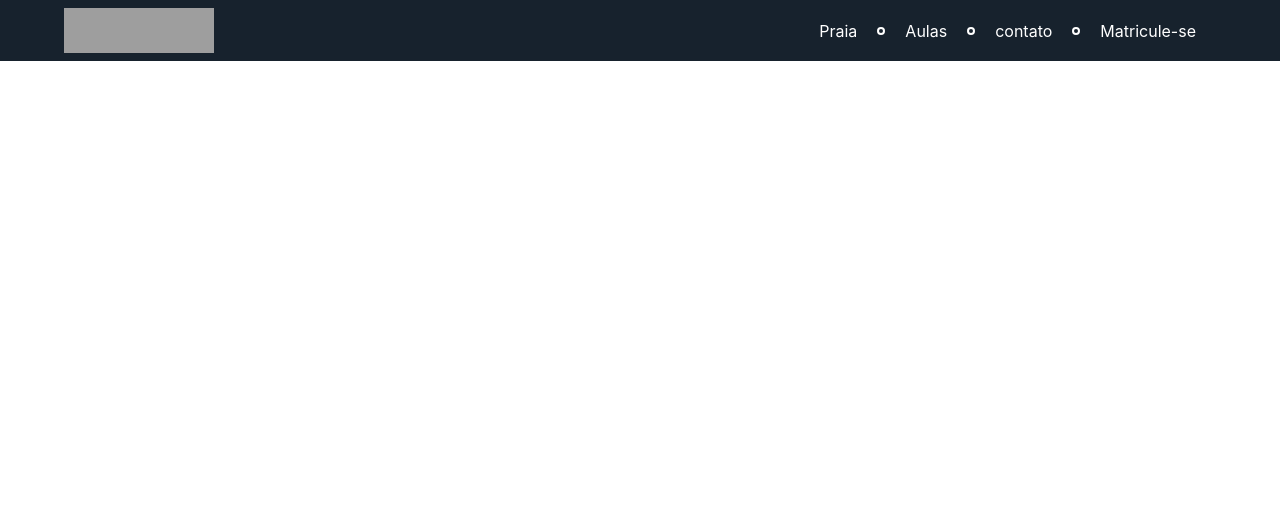
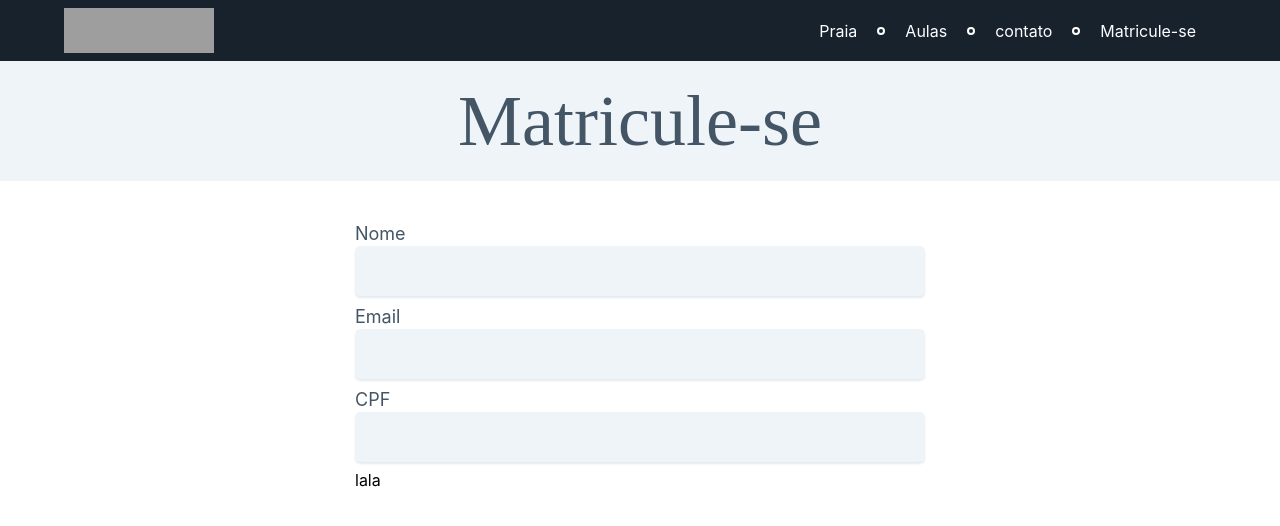
Before and after one commit to lucas-chave/project-surfbot-ui-origamid, a React (Create React App) app in the folder surfbot-origamid/: page /register in a window 1280 px wide. Shown: the top 526 px of the page. Built offline with nearby package versions, Linux system fonts and the light colour scheme; grey boxes are pictures that could not be loaded.

Commit message:
addign first form register

```diff
--- /dev/null
+++ b/surfbot-origamid/src/components/FormRegister.jsx
@@ -0,0 +1,66 @@
+import React from 'react';
+import styled from 'styled-components';
+
+function FormRegister() {
+  return (
+    <Container>
+      <ContainerForm>
+        <form>
+          <div>
+            <label>Nome</label>
+            <input type="text" />
+          </div>
+          <div>
+            <label>Email</label>
+            <input type="text" />
+          </div>
+          <div>
+            <label>CPF</label>
+            <input type="number" />
+          </div>
+          <MethodPayment>
+            lala
+          </MethodPayment>
+        </form>
+      </ContainerForm>
+    </Container>
+  )
+}
+
+const Container = styled.div`
+  display: flex;
+  justify-content: space-around;
+  align-items: center;
+  margin-top: 32px;
+`;
+
+const ContainerForm = styled.div`
+  display: flex;
+  flex-direction: column;
+  justify-content: center;
+
+  div {
+    display: flex;
+    flex-direction: column;
+    margin: 8px 0;
+  }
+  label {
+    font-size: 18px;
+    line-height: 25px;
+    color: #445566;
+  }
+  input {
+    width: 570px;
+    height: 50px;
+    background: #EFF4F9;
+    box-shadow: 0px 2px 2px rgba(187, 204, 221, 0.4);
+    border-radius: 5px;
+    border: none;
+  }
+`;
+
+const MethodPayment = styled.div`
+  display: flex;
+`;
+
+export default FormRegister;
--- a/surfbot-origamid/src/components/SubHeader.jsx
+++ b/surfbot-origamid/src/components/SubHeader.jsx
@@ -1,9 +1,28 @@
 import React from 'react';
+import styled from 'styled-components';
 
 function SubHeader() {
   return (
-    <div>Matricule-se</div>
+    <Container>
+      <Div>Matricule-se</Div>
+    </Container>
   );
 }
 
+const Container = styled.div`
+  width: 100%;
+  height: 120px;
+  background: #EFF4F9;
+  display: flex;
+  justify-content: center;
+  align-items: center;
+`;
+
+const Div = styled.div`
+  font-family: Alice, serif;
+  font-size: 72px;
+  line-height: 82px;
+  color: #445566;
+`;
+
 export default SubHeader;
--- a/surfbot-origamid/src/pages/Register.jsx
+++ b/surfbot-origamid/src/pages/Register.jsx
@@ -1,9 +1,15 @@
 import React from 'react';
+import FormRegister from '../components/FormRegister';
 import Header from '../components/Header';
+import SubHeader from '../components/SubHeader';
 
 function Register() {
   return (
-    <Header />
+    <>
+      <Header />
+      <SubHeader />
+      <FormRegister />
+    </>
   );
 }
 
```
